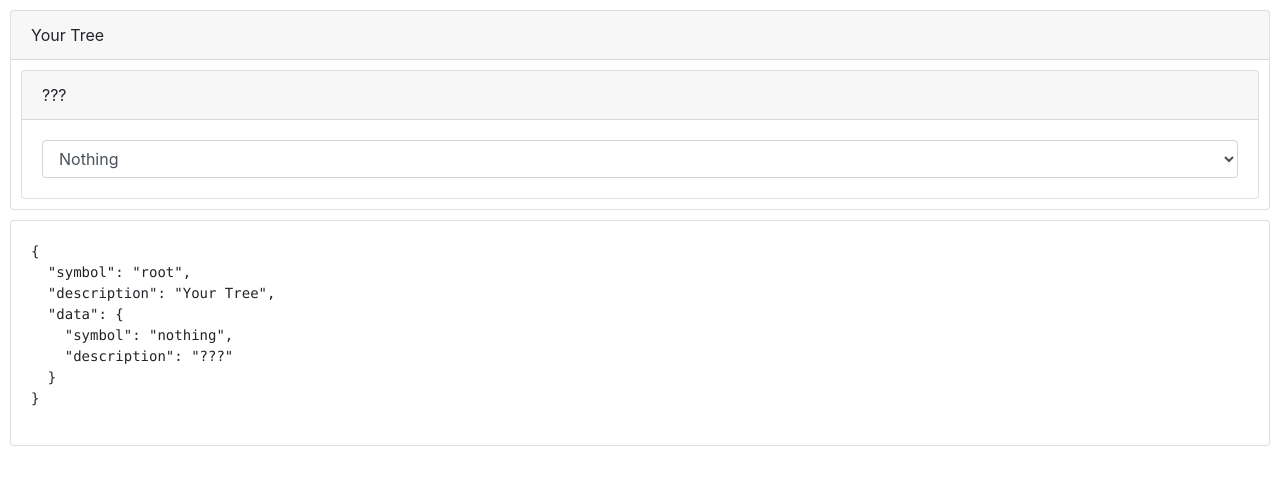
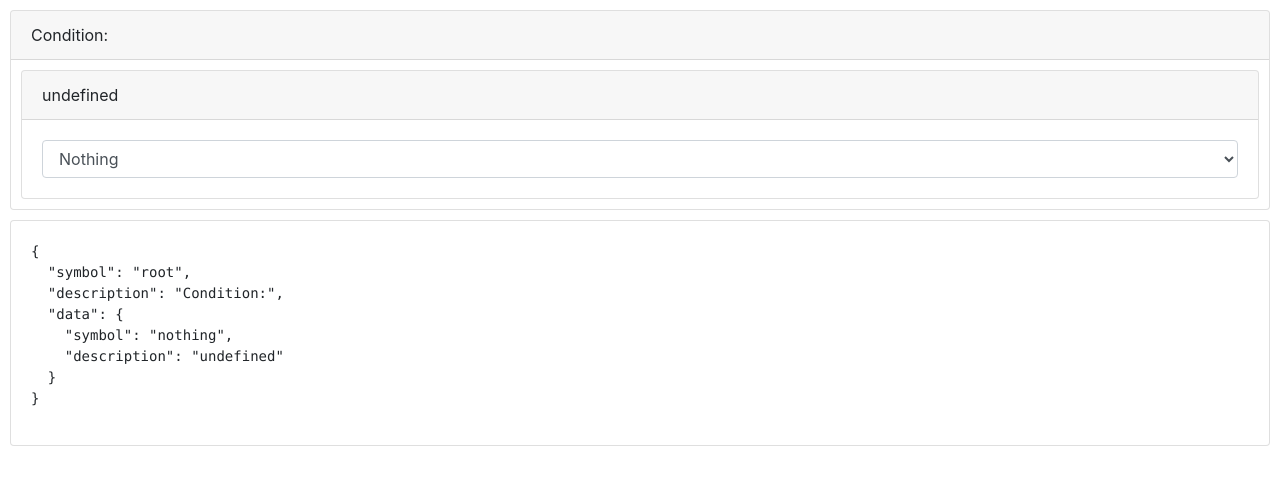
Before and after one commit to thip/Tree-Editor-Protoype, a React (Create React App) app: page / in a window 1280 px wide. Shown: the top 482 px of the page. Built offline with nearby package versions, Linux system fonts and the light colour scheme.

Commit message:
prettify

```diff
--- a/src/App.js
+++ b/src/App.js
@@ -118,7 +118,7 @@ function MockDVFRenderer(props){
 function Nothing() {
   return {
     symbol: "nothing",
-    description: "???",
+    description: "undefined",
   };
 }
 
@@ -129,7 +129,7 @@ function NothingRenderer(props){
 
   return (
     <Card>
-      <Card.Header>???</Card.Header>
+      <Card.Header>{getDescription(Nothing())}</Card.Header>
       <Card.Body>
         <select onChange={changeMe} className={"form-control"}>
           <option value={Nothing().symbol}>Nothing</option>
@@ -145,7 +145,7 @@ function NothingRenderer(props){
 function Root() {
   return {
     symbol: "root",
-    description: "Your Tree",
+    description: "Condition:",
     data: Nothing()
   }
 }
```
